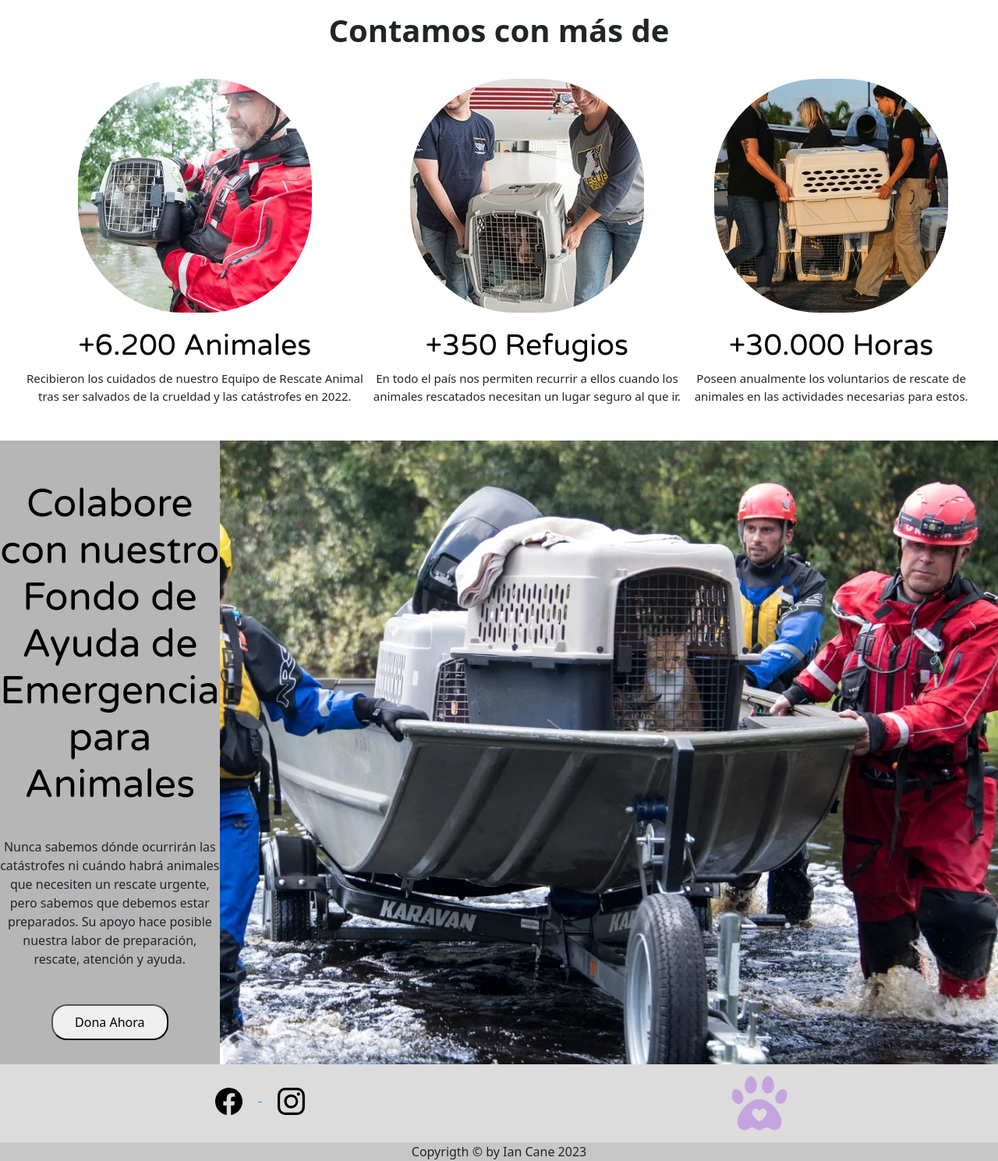
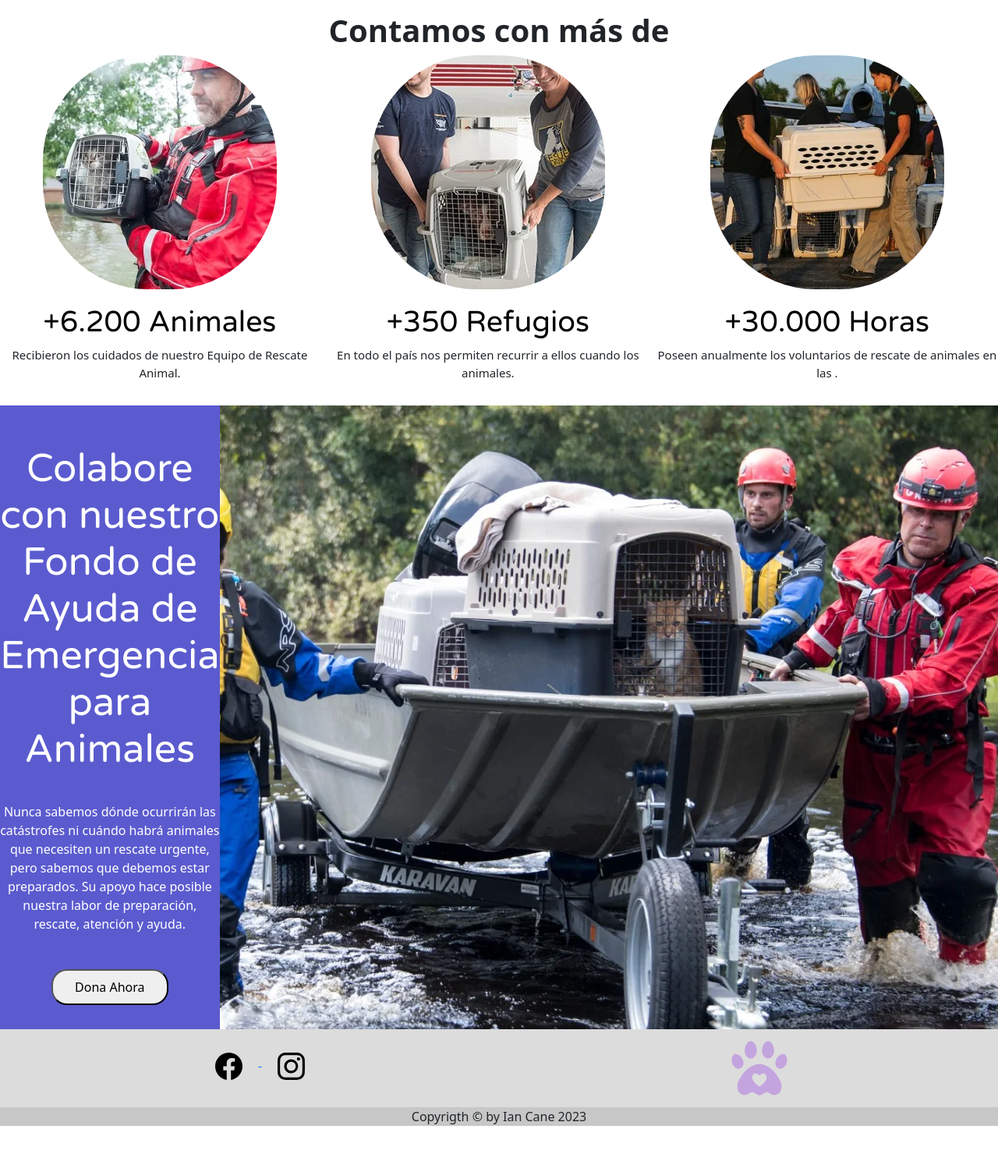
Before and after one commit to IanC2001/Proyecto-Adopt, a website: page index.html in a window 1280 px wide. Shown: the part 697-2186 px from the top of the page at 78% size. After the commit the page ends 2141 px from the top, so only its background shows below. Drawn offline with nearby package versions, Linux system fonts and the light colour scheme.

Commit message:
colores index

```diff
--- a/index.html
+++ b/index.html
@@ -73,8 +73,7 @@
           <img src="img/main/1.webp" alt="Rescastador" />
           <h2>+6.200 Animales</h2>
           <p>
-            Recibieron los cuidados de nuestro Equipo de Rescate Animal tras ser
-            salvados de la crueldad y las catástrofes en 2022.
+            Recibieron los cuidados de nuestro Equipo de Rescate Animal.
           </p>
         </div>
 
@@ -82,8 +81,8 @@
           <img src="img/main/2.webp" alt="Rescastador" />
           <h2>+350 Refugios</h2>
           <p>
-            En todo el país nos permiten recurrir a ellos cuando los animales
-            rescatados necesitan un lugar seguro al que ir.
+            En todo el país nos permiten recurrir a ellos cuando los animales.
+
           </p>
         </div>
         <div class="c">
@@ -91,13 +90,13 @@
           <h2>+30.000 Horas</h2>
           <p>
             Poseen anualmente los voluntarios de rescate de animales en las
-            actividades necesarias para estos.
+           .
           </p>
         </div>
       </div>
       <div class="flexDonate">
         <div class="bgDonate">
-          <h2>
+          <h2 class="color">
             Colabore con nuestro Fondo de Ayuda de Emergencia para Animales
           </h2>
           <p class="pDona">
--- a/paginas/dona.js
+++ b/paginas/dona.js
@@ -25,6 +25,7 @@ btnDona.addEventListener('click', (event) => {
     text: '¡Gracias por donar!',
     duration: 3000,
     gravity: 'bottom',
-    close: true
+    close: true,
+
   }).showToast();
 });
--- a/scss/_principal.scss
+++ b/scss/_principal.scss
@@ -20,6 +20,7 @@
     width: 100%;
     height: 100%;
     object-fit: cover;
+    margin-bottom: 2px;
 }
 
 main{
@@ -69,7 +70,9 @@ main{
     }
     .imgMain{
         display: flex;
-        padding: 30px;
+        justify-content: space-evenly;
+        margin-bottom:15px ;
+
 
         img{
             border-radius: 45%;
@@ -110,7 +113,7 @@ main{
     .flexDonate{
         display: flex;
         .bgDonate{
-            background-color: rgba(173, 173, 173, 0.887);
+            background-color: #5b5bcf;
             display: flex;
             flex-direction: column;
             justify-content: center;
@@ -122,6 +125,10 @@ main{
         .pDona{
             margin-top:30px;
             text-align: center;
+            color: white;
+        }
+        .color{
+            color: white;
         }
         .dona{
             text-decoration: none;
@@ -131,6 +138,7 @@ main{
             cursor: pointer;
             align-self: center;
             border-radius: 20px;
+
             a{
                 color: black;
             }
```
Also changed, not shown: paginas/dona.html (+6 -6 lines), css/main.css, paginas/voluntariado.html (added), 1 other file.
